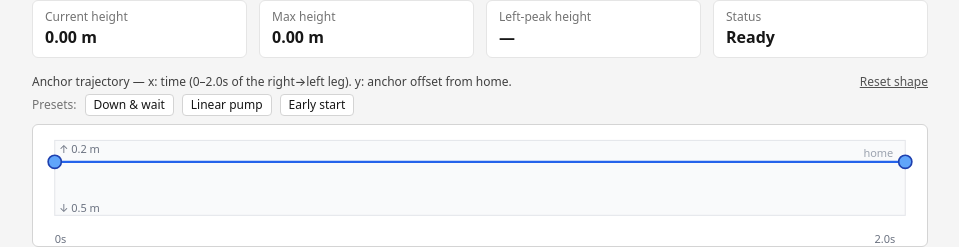
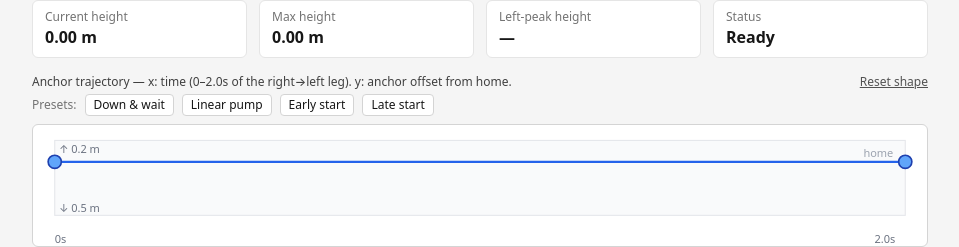
Before and after one commit to dalv/pendulum-simulation, a Next.js app: page / in a window 1280 px wide. Shown: the part 168-415 px from the top of the page, without its empty margins (160-1119 px from the left). Built offline with nearby package versions, Linux system fonts and the light colour scheme.

Commit message:
Add Late start trajectory preset
Same shape as Early start but the dip and return are pushed later:
(0,0) -> (0.4, 0.3m down) -> (0.75, 0) -> (1, 0).

Co-Authored-By: Claude Opus 4.7 (1M context) <noreply@anthropic.com>

```diff
--- a/app/PendulumSimulator.tsx
+++ b/app/PendulumSimulator.tsx
@@ -142,6 +142,15 @@ const TRAJECTORY_PRESETS: Array<{
       { id: 1, t: 0, offset: 0 },
       { id: 2, t: 0.3, offset: PRESET_DROP_PX },
       { id: 3, t: 0.6, offset: 0 },
+      { id: 4, t: 1, offset: 0 },
+    ],
+  },
+  {
+    label: "Late start",
+    build: () => [
+      { id: 1, t: 0, offset: 0 },
+      { id: 2, t: 0.4, offset: PRESET_DROP_PX },
+      { id: 3, t: 0.75, offset: 0 },
       { id: 4, t: 1, offset: 0 },
     ],
   },
```
